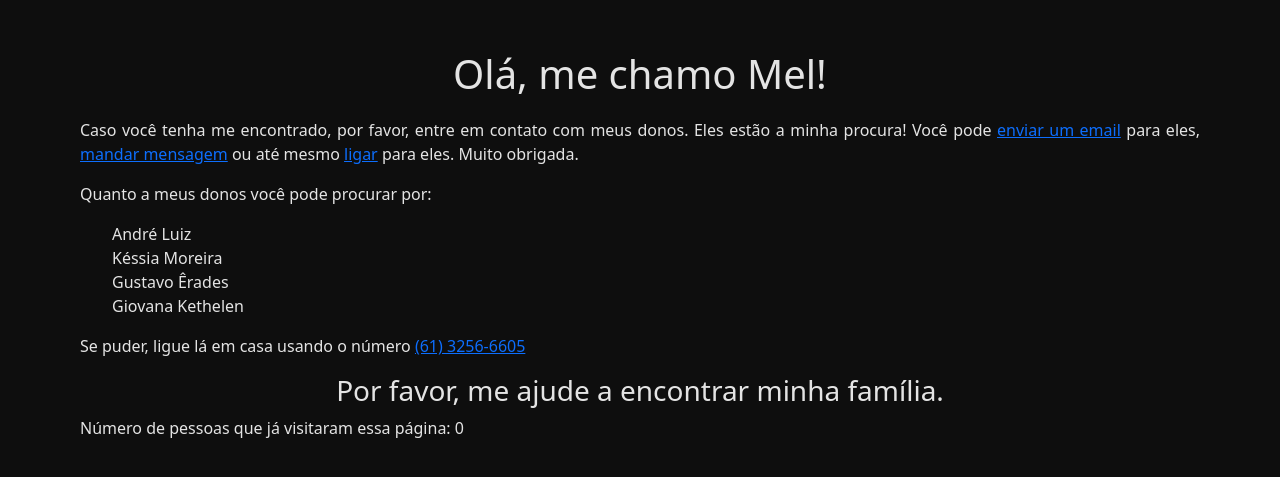
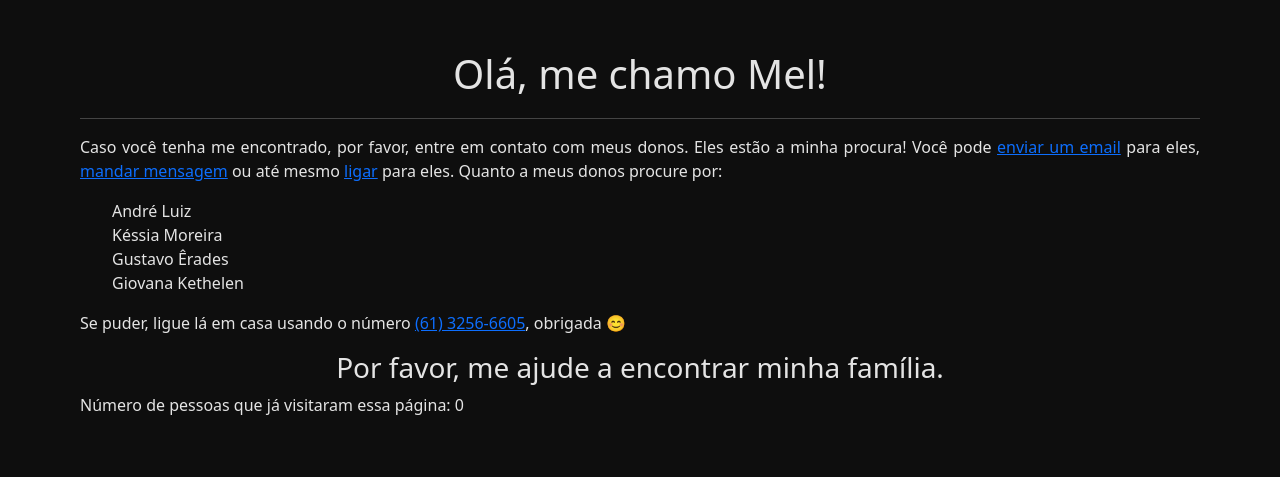
Before and after one commit to Gustavo-erades/ajudeMel, a PHP site: page / in a window 1280 px wide. Shown: the top 477 px of the page. Run offline with PHP 8.4, Linux system fonts and the light colour scheme; data that the repository does not hold is empty.

Commit message:
Update index.php

```diff
--- a/index.php
+++ b/index.php
@@ -19,14 +19,11 @@
     <div class="container">
         <div class="texto">
             <h1>Olá, me chamo Mel!</h1>
+            <hr>
             <p>
                 Caso você tenha me encontrado, por favor, entre em contato com meus donos. Eles estão a minha procura!
-                Você pode <a target="_blank" href="mailto:meuemail@gmail.com?subject=Achei a mel">enviar um email</a> para eles, <a target="_blank" href="https://api.whatsapp.com/send?phone=5561999999999&text=Achei%20a%20Mel!">mandar mensagem</a> ou até mesmo <a href="tel:+5561999999999">ligar</a> para eles. Muito obrigada.
-            </p>
-        </div>
-        <div>
-            <p>
-                Quanto a meus donos você pode procurar por:
+                Você pode <a target="_blank" href="mailto:eradesvilarinho@gmail.com?subject=Achei a mel">enviar um email</a> para eles, <a target="_blank" href="https://api.whatsapp.com/send?phone=5561994490664&text=Achei%20a%20Mel!">mandar mensagem</a> ou até mesmo <a href="tel:+5561994490664">ligar</a> para eles.
+                Quanto a meus donos procure por:
                 <ul>
                     <li>André Luiz</li>
                     <li>Késsia Moreira</li>
@@ -35,7 +32,7 @@
                 </ul>
             </p>
             <p>
-                Se puder, ligue lá em casa usando o número <a href="tel:+5561999999999">(61) 3256-6605</a>
+                Se puder, ligue lá em casa usando o número <a href="tel:+556132566605">(61) 3256-6605</a>, obrigada &#128522;
             </p>
         </div>
         <div>
```
